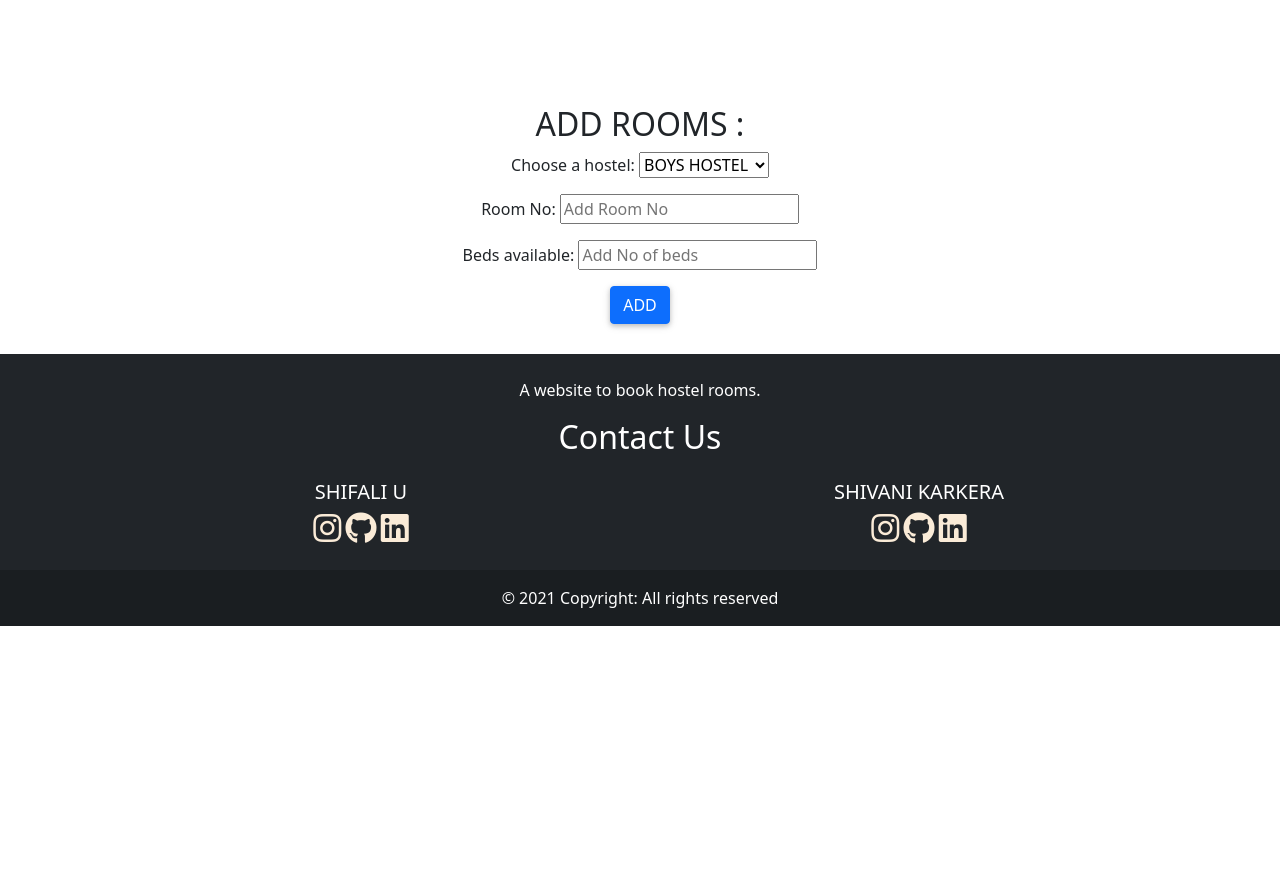
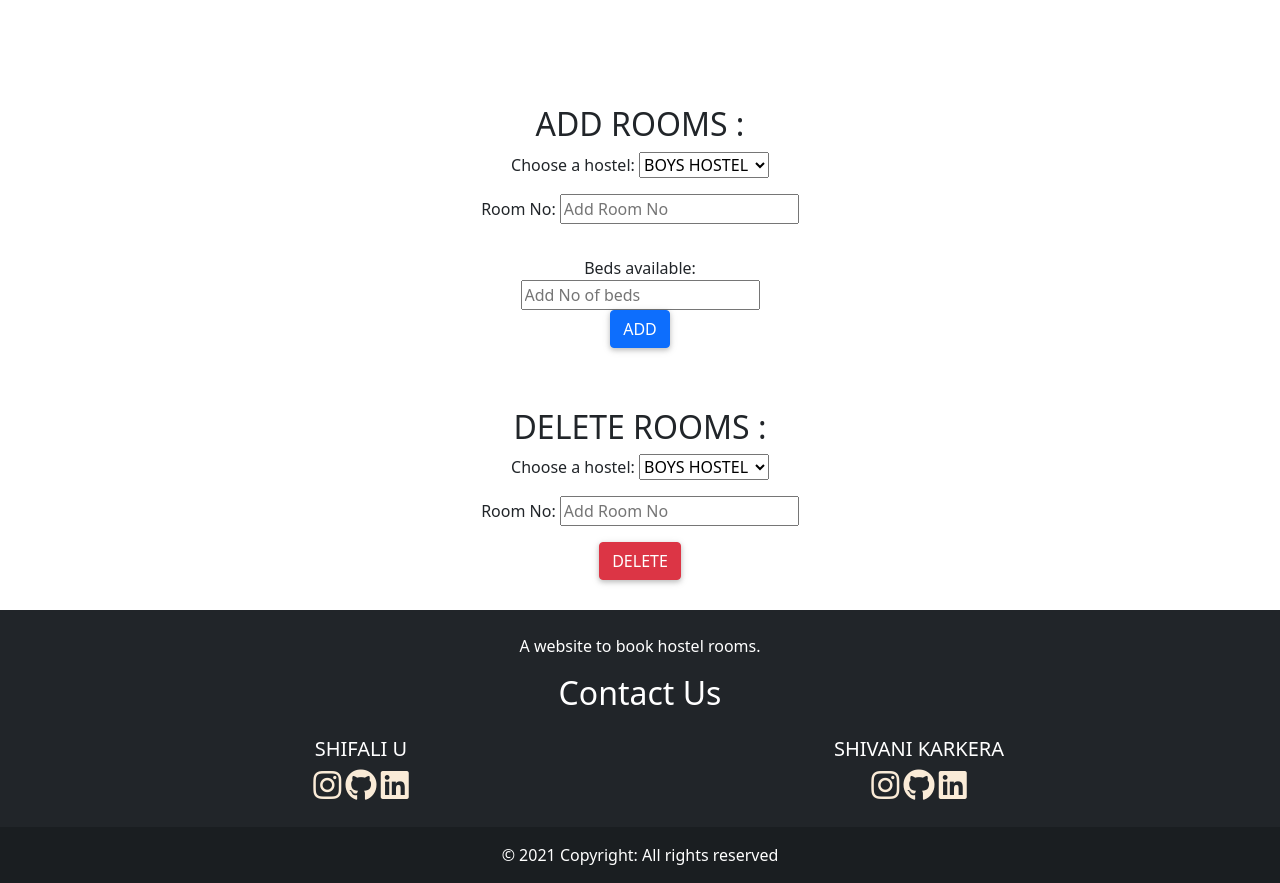
Before and after one commit to ushifali/DBMS_5th_Sem, a PHP site: page /adminpage.php in a window 1280 px wide. Shown: the part 1755-2638 px from the top of the page. Before the commit the page ends 2381 px from the top, so only its background shows below. Run offline with PHP 8.4, Linux system fonts and the light colour scheme; data comes from the database, SQL or seed files in the repository; data that the repository does not hold is empty; some libraries are stand-ins or nearby versions.

Commit message:
done proj

```diff
--- a/adminpage.php
+++ b/adminpage.php
@@ -148,13 +148,40 @@ session_start();
             <input type="number" min=0 id="roomno" placeholder="Add Room No" name="roomno">
         </div>
 
-        <div class="mb-3">
-            <label for="roomno">Beds available:</label>
-            <input type="number" min=0 id="beds" placeholder="Add No of beds" name="beds">
+        <div class="mb-3"></div>
+        <label for="roomno">Beds available:</label>
+        <input type="number" min=0 id="beds" placeholder="Add No of beds" name="beds">
         </div>
 
 
         <button id="addroom" type="submit" class="btn btn-primary">ADD</button>
+
+    </form>
+
+    <form action="admindelete.php" id="add_room_form" method="POST" name="form1">
+
+        <h2>DELETE ROOMS :</h2>
+
+
+        <div class="mb-3">
+            <label for="hostel">Choose a hostel:</label>
+            <select name="hostel" id="hostel">
+                <option value="H1">BOYS HOSTEL</option>
+                <option value="H2">GIRLS HOSTEL</option>
+            </select>
+
+        </div>
+
+
+        <div class="mb-3">
+            <label for="roomno">Room No:</label>
+            <input type="number" min=0 id="roomno" placeholder="Add Room No" name="roomno">
+        </div>
+
+
+
+        <button id="addroom" type="submit" class="btn btn-danger">DELETE</button>
+
     </form>
 
 
```
Also changed, not shown: admindelete.php (added, +22 -0 lines).
